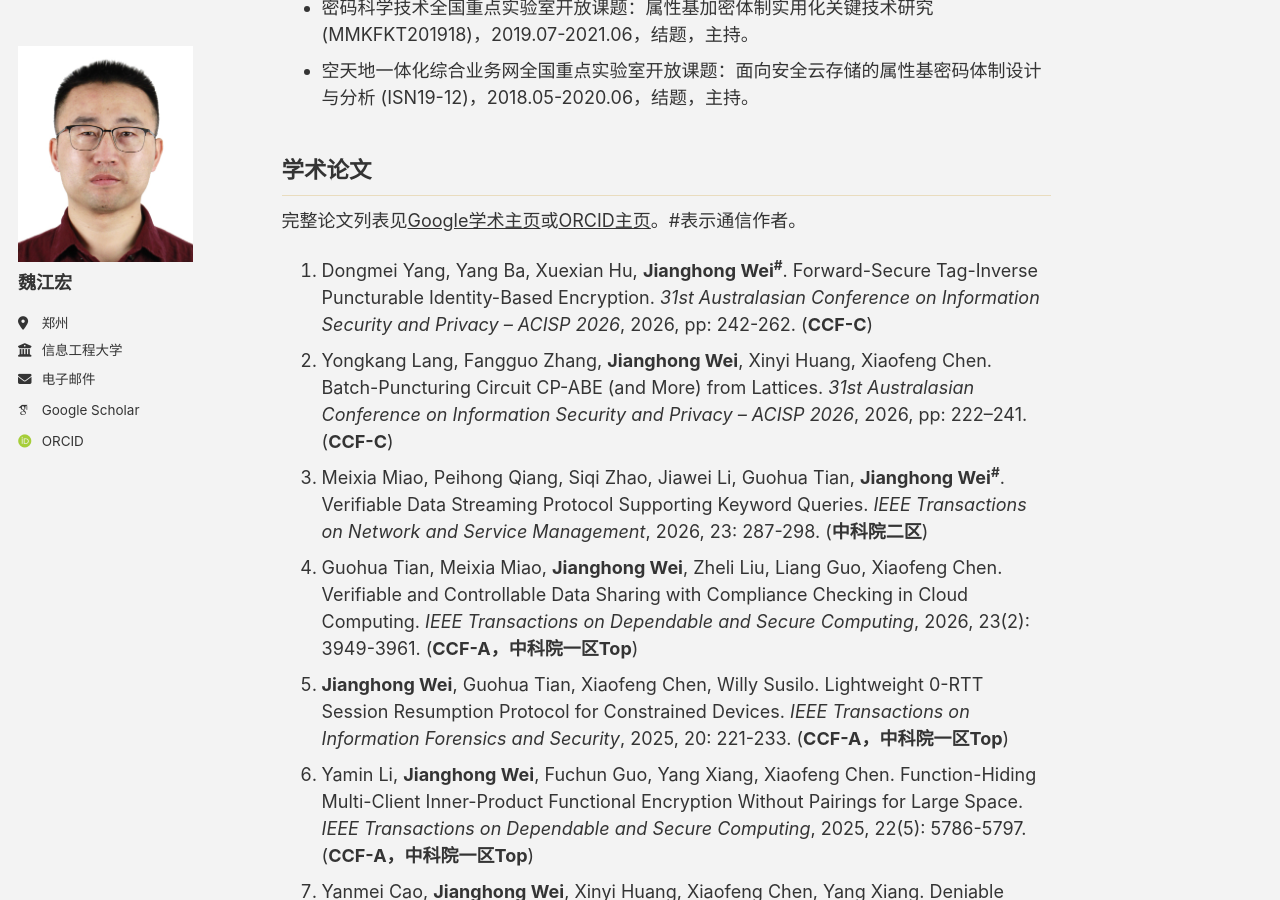
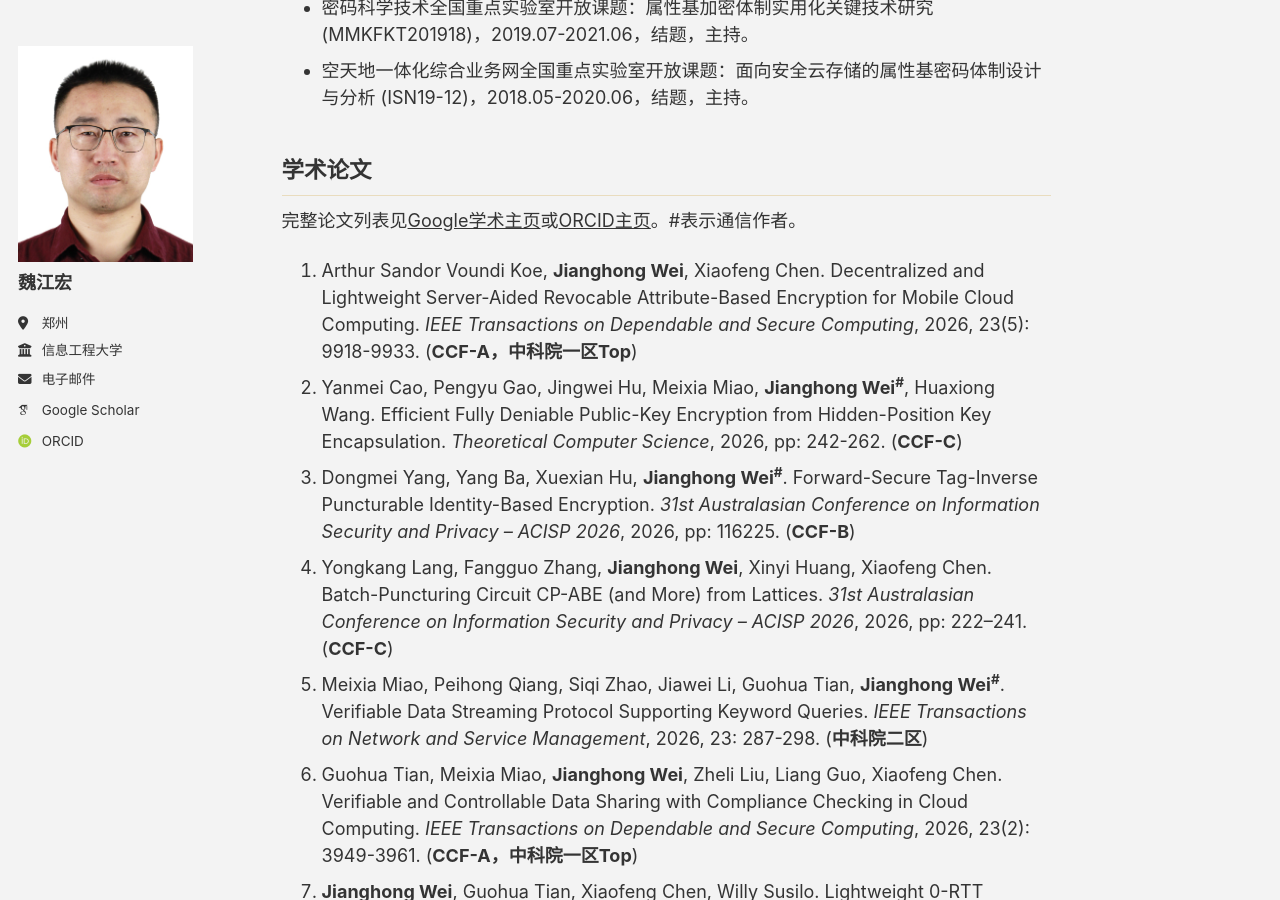
Before and after one commit to jhw-crypt/jhw-crypt.github.io, a Jekyll site: the page built from _pages/about.md, in a window 1280 px wide and 900 px high, scrolled down 1298 px. Built offline with Jekyll 4.4.1, drawn with Linux system fonts in a browser that asks for light colours; some web fonts are replaced; a script bundle is joined from its source files by our own code; library files that are not in the unit come from our copies.

Commit message:
Update about.md

```diff
--- a/_pages/about.md
+++ b/_pages/about.md
@@ -37,7 +37,9 @@ redirect_from:
 ## 学术论文
 完整论文列表见[Google学术主页](https://scholar.google.com/citations?user=UK-6A30AAAAJ&hl)或[ORCID主页](https://orcid.org/0000-0002-0286-7973)。#表示通信作者。
 <ol>
-  <li>Dongmei Yang, Yang Ba, Xuexian Hu, <strong>Jianghong Wei<sup>#</sup></strong>. Forward-Secure Tag-Inverse Puncturable Identity-Based Encryption. <em>31st Australasian Conference on Information Security and Privacy – ACISP 2026</em>, 2026, pp: 242-262. (<strong>CCF-C</strong>)</li>
+  <li>Arthur Sandor Voundi Koe, <strong>Jianghong Wei</strong>, Xiaofeng Chen. Decentralized and Lightweight Server-Aided Revocable Attribute-Based Encryption for Mobile Cloud Computing. <em>IEEE Transactions on Dependable and Secure Computing</em>, 2026, 23(5): 9918-9933. (<strong>CCF-A，中科院一区Top</strong>)</li>
+  <li>Yanmei Cao, Pengyu Gao, Jingwei Hu, Meixia Miao, <strong>Jianghong Wei<sup>#</sup></strong>, Huaxiong Wang. Efficient Fully Deniable Public-Key Encryption from Hidden-Position Key Encapsulation. <em>Theoretical Computer Science</em>, 2026, pp: 242-262. (<strong>CCF-C</strong>)</li>
+  <li> Dongmei Yang, Yang Ba, Xuexian Hu, <strong>Jianghong Wei<sup>#</sup></strong>. Forward-Secure Tag-Inverse Puncturable Identity-Based Encryption. <em>31st Australasian Conference on Information Security and Privacy – ACISP 2026</em>, 2026, pp: 116225. (<strong>CCF-B</strong>)</li>
   <li>Yongkang Lang, Fangguo Zhang, <strong>Jianghong Wei</strong>, Xinyi Huang, Xiaofeng Chen. Batch-Puncturing Circuit CP-ABE (and More) from Lattices. <em>31st Australasian Conference on Information Security and Privacy – ACISP 2026</em>, 2026, pp: 222–241. (<strong>CCF-C</strong>)</li>
   <li>Meixia Miao, Peihong Qiang, Siqi Zhao, Jiawei Li, Guohua Tian, <strong>Jianghong Wei<sup>#</sup></strong>. Verifiable Data Streaming Protocol Supporting Keyword Queries. <em>IEEE Transactions on Network and Service Management</em>, 2026, 23: 287-298. (<strong>中科院二区</strong>)</li>
   <li>Guohua Tian, Meixia Miao, <strong>Jianghong Wei</strong>, Zheli Liu, Liang Guo, Xiaofeng Chen. Verifiable and Controllable Data Sharing with Compliance Checking in Cloud Computing. <em>IEEE Transactions on Dependable and Secure Computing</em>, 2026, 23(2): 3949-3961. (<strong>CCF-A，中科院一区Top</strong>)</li>
```
